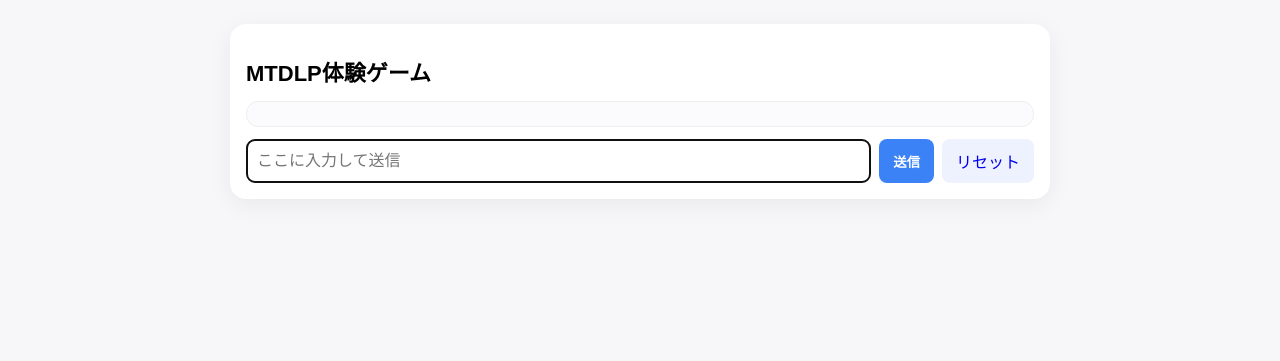
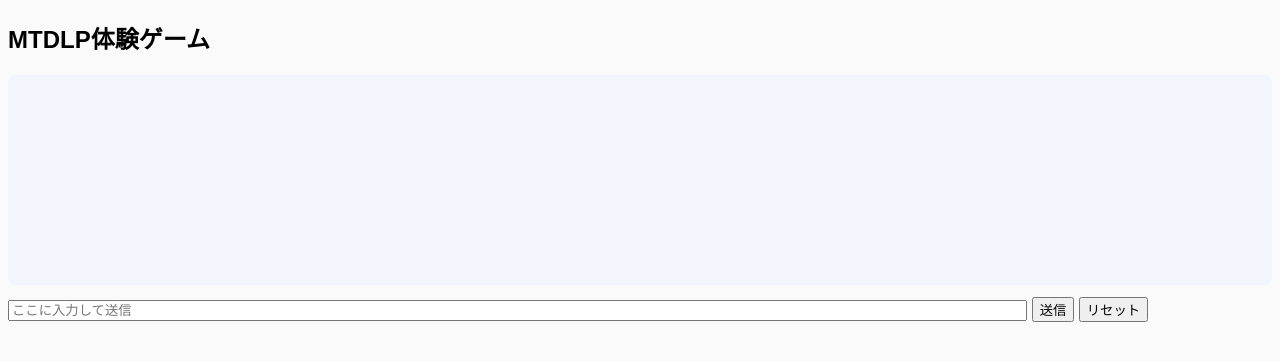
Before and after one commit to daisuken0211-dotcom/MTDLP-Game, a Flask app: template templates/index.html in a window 1280 px wide. Shown: the top 361 px of the page. Run offline with Flask 3, Linux system fonts and the light colour scheme; the template is opened without the code that fills it, so the values that code supplies are empty.

Commit message:
index.html

```diff
--- a/templates/index.html
+++ b/templates/index.html
@@ -1,16 +1,74 @@
-{% extends "base.html" %}
-{% block content %}
-<div class="container">
-  <h1>MTDLP体験ゲーム</h1>
-  <div class="chat">
-    {% for m in history %}
-      <div class="msg {{ m.role }}"><pre>{{ m.text }}</pre></div>
-    {% endfor %}
-  </div>
-  <form method="POST" class="input-form">
-    <input type="text" name="user_input" placeholder="ここに入力して送信" autofocus />
+<!DOCTYPE html>
+<html lang="ja">
+<head>
+<meta charset="UTF-8">
+<title>MTDLP体験ゲーム</title>
+<style>
+  body { font-family: sans-serif; background: #fafafa; }
+  #output {
+    background: #f2f6fc;
+    border-radius: 8px;
+    padding: 15px;
+    min-height: 180px;
+    white-space: pre-wrap;
+    margin-bottom: 12px;
+  }
+  #old-log {
+    font-size: 0.9em;
+    color: #777;
+    margin-top: 5px;
+    max-height: 200px;
+    overflow-y: auto;
+  }
+</style>
+</head>
+<body>
+  <h2>MTDLP体験ゲーム</h2>
+
+  <div id="output"></div>
+  <div id="old-log"></div>
+
+  <form id="form">
+    <input type="text" id="input" placeholder="ここに入力して送信" style="width:80%;">
     <button type="submit">送信</button>
-    <a class="reset" href="{{ url_for('reset') }}">リセット</a>
+    <button type="button" id="reset">リセット</button>
   </form>
-</div>
-{% endblock %}
+
+<script>
+let oldLog = "";
+
+document.getElementById("form").addEventListener("submit", async (e) => {
+  e.preventDefault();
+  const input = document.getElementById("input").value;
+  const response = await fetch("/step", {
+    method: "POST",
+    headers: { "Content-Type": "application/json" },
+    body: JSON.stringify({ input }),
+  });
+  const data = await response.json();
+
+  // 分離ロジック
+  let text = data.output.trim();
+  let parts = text.split(/\nQ:/);
+  let beforeQ = parts[0].trim();
+  let afterQ = parts.length > 1 ? "Q:" + parts[1] : "";
+
+  // 前の質問は履歴として下に残す
+  if (beforeQ) oldLog += beforeQ + "\n\n";
+
+  document.getElementById("old-log").innerText = oldLog.trim();
+  document.getElementById("output").innerText = afterQ || text;
+
+  document.getElementById("input").value = "";
+  window.scrollTo({ top: 0, behavior: "smooth" }); // 常に上部に戻る
+});
+
+document.getElementById("reset").addEventListener("click", async () => {
+  await fetch("/reset", { method: "POST" });
+  oldLog = "";
+  document.getElementById("output").innerText = "リセットしました。最初から再開します。";
+  document.getElementById("old-log").innerText = "";
+});
+</script>
+</body>
+</html>
```
